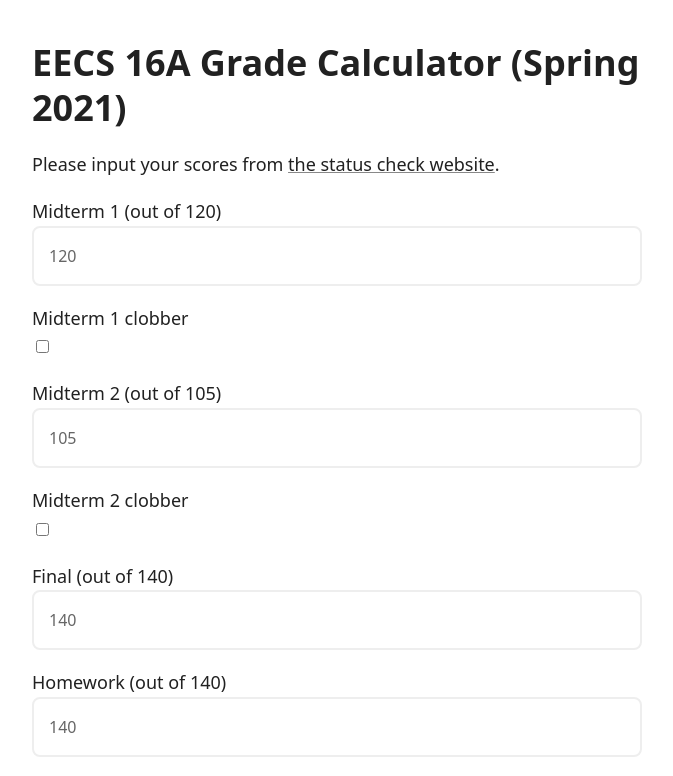
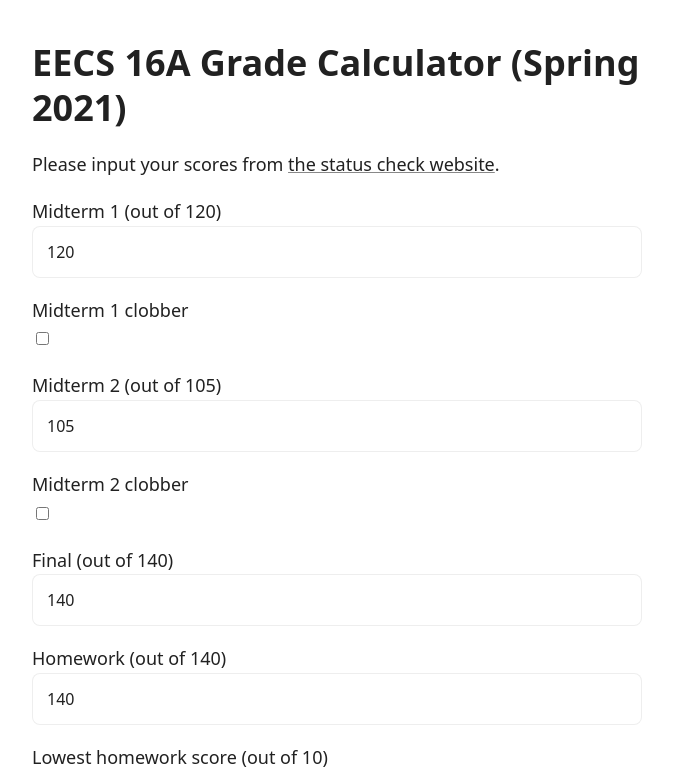
Before and after one commit to kbrgl/website, a Next.js app: page /16a-grade-calc in a window 1280 px wide. Shown: the top 776 px of the page, without its empty margins (303-976 px from the left). Built offline with nearby package versions, Linux system fonts and the light colour scheme; a web font is replaced by a local one.

Commit message:
Change accent color and update form styling

```diff
--- a/styles/globals.css
+++ b/styles/globals.css
@@ -4,7 +4,7 @@
   --color-text-tertiary: #888;
   --color-text-secondary: #666;
   --color-text: #212121;
-  --color-accent: #000;
+  --color-accent: #382394;
 
   /* Margin, padding, or anything else that needs a size */
   --xxl: 60px;
@@ -131,40 +131,44 @@
 
 input[type="text"],
 input[type="password"],
-input[type="number"] {
+input[type="number"],
+input[type="email"] {
   padding: var(--s);
   width: 100%;
-  height: var(--xxl);
 
   outline: 0;
   font-family: inherit;
   font-size: var(--font-size-xs);
+  color: var(--color-text);
+  appearance: none;
+  border: 0;
+  border-radius: 8px;
+  box-shadow: inset 0 0 0 1px var(--color-stroke);
+  transition: box-shadow var(--transition-duration);
+}
+
+input[type="text"]::placeholder,
+input[type="password"]::placeholder,
+input[type="number"]::placeholder,
+input[type="email"]::placeholder {
   color: var(--color-text-secondary);
-  appearance: none;
-  border: 2px solid var(--color-stroke);
-  border-radius: 8px;
-  box-shadow: none;
-  transition: box-shadow var(--transition-duration),
-    border var(--transition-duration);
 }
 
 input[type="text"]:focus,
 input[type="password"]:focus,
-input[type="number"]:focus {
-  border-color: #365fe4;
-  box-shadow: 0 0 0 3px #365fe411;
+input[type="number"]:focus,
+input[type="email"]:focus {
+  box-shadow: inset 0 0 0 2px #365fe4;
 }
 
 button {
-  margin: var(--m) 0;
-  padding: 0 var(--l);
-  height: var(--xxl);
+  padding: var(--s) var(--l);
 
   font-weight: 500;
   font-size: var(--font-size-xs);
   cursor: pointer;
   border-radius: 8px;
-  background: #1ec178;
+  background-color: var(--color-accent);
   border: 0;
   color: #fff;
   outline: 0;
```
